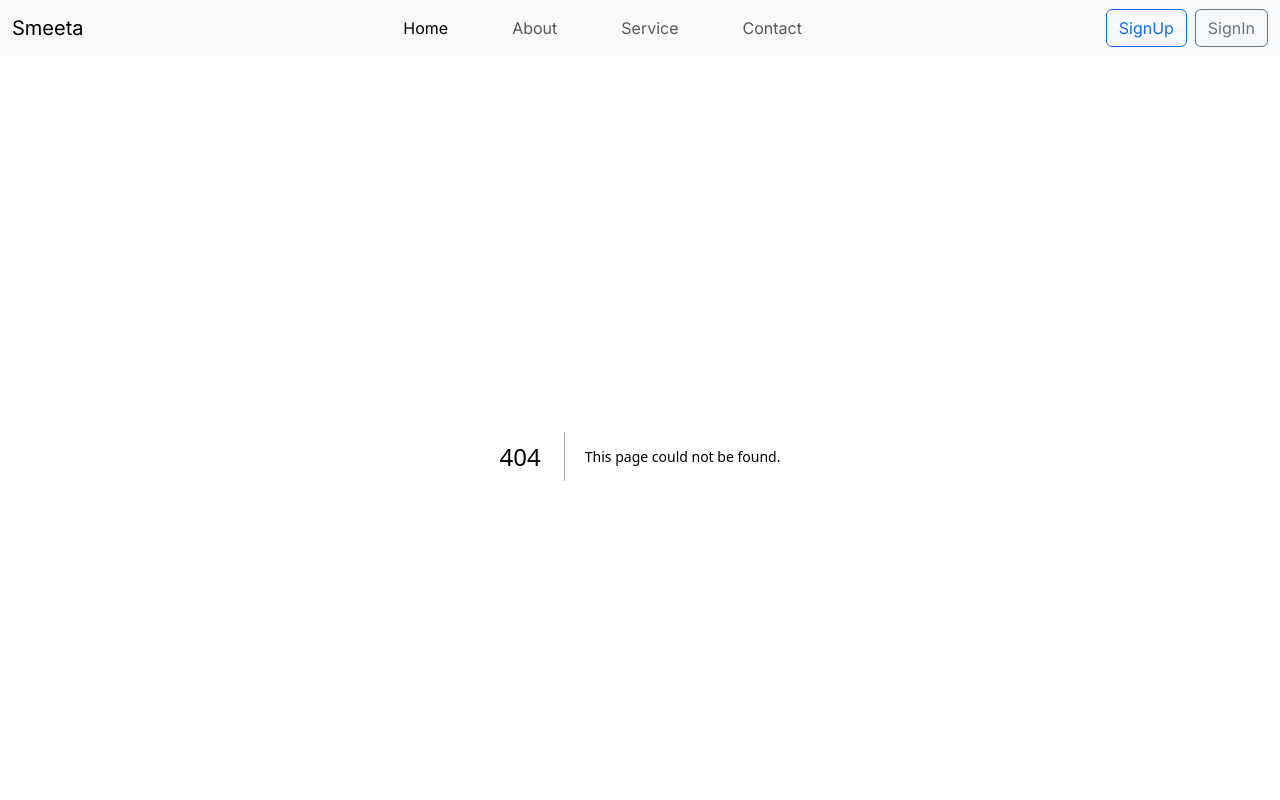
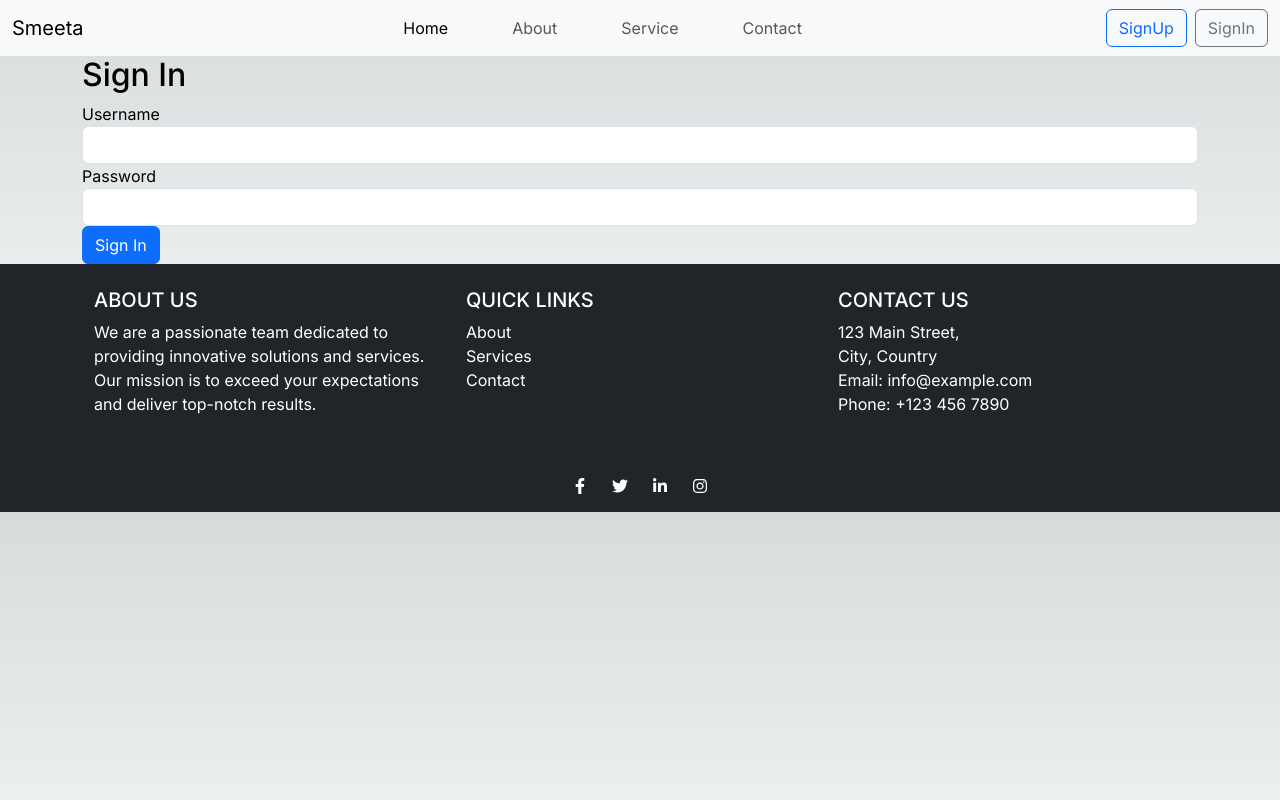
Before and after one commit to ZwaneProgram/FontendTest-cmtc, a Next.js app: page /signin in a window 1280 px wide. Before the commit this address had no page. Shown: the top 800 px of the page. Built offline with nearby package versions, Linux system fonts and the light colour scheme.

Commit message:
login logout

```diff
--- a/package.json
+++ b/package.json
@@ -15,6 +15,7 @@
     "@fortawesome/free-solid-svg-icons": "^6.5.2",
     "bootstrap": "^5.3.3",
     "bootstrap-icons": "^1.11.3",
+    "jwt-decode": "^4.0.0",
     "next": "14.2.4",
     "react": "^18",
     "react-bootstrap": "^2.10.4",
--- a/src/app/components/Navbar.js
+++ b/src/app/components/Navbar.js
@@ -1,6 +1,30 @@
+'use client'
 import Link from 'next/link';
+import { useEffect, useState } from 'react';
+import { jwtDecode } from 'jwt-decode';
 
 const Navbar = () => {
+  const [username, setUsername] = useState(null);
+
+  useEffect(() => {
+    const token = localStorage.getItem('token');
+    if (token) {
+      try {
+        const decodedToken = jwtDecode(token);
+        setUsername(decodedToken.username);
+      } catch (error) {
+        console.error('Invalid token', error);
+      }
+    }
+  }, []);
+
+  const handleLogout = () => {
+    // Remove token from localStorage and reset username
+    localStorage.removeItem('token');
+    localStorage.removeItem('user');
+    setUsername(null);
+  };
+
   return (
     <nav className="navbar navbar-expand-lg navbar-light bg-light">
       <div className="container-fluid">
@@ -24,12 +48,21 @@ const Navbar = () => {
             </li>
           </ul>
           <div className="d-flex">
-            <Link href="/signup">
-              <button className="btn btn-outline-primary me-2">SignUp</button>
-            </Link>
-            <Link href="/">
-              <button className="btn btn-outline-secondary">SignIn</button>
-            </Link>
+            {username ? (
+              <>
+                <span className="navbar-text me-3 fw-bold">Welcome, <strong>{username}</strong></span>
+                <button onClick={handleLogout} className="btn btn-outline-danger">Logout</button>
+              </>
+            ) : (
+              <>
+                <Link href="/signup">
+                  <button className="btn btn-outline-primary me-2">SignUp</button>
+                </Link>
+                <Link href="/signin">
+                  <button className="btn btn-outline-secondary">SignIn</button>
+                </Link>
+              </>
+            )}
           </div>
         </div>
       </div>
--- /dev/null
+++ b/src/app/signin/page.js
@@ -0,0 +1,68 @@
+'use client';
+
+import { useState } from 'react';
+
+export default function SignIn() {
+  const [username, setUsername] = useState('');
+  const [password, setPassword] = useState('');
+  const [error, setError] = useState(null);
+
+  const handleLogin = async (e) => {
+    e.preventDefault();
+
+    try {
+      const res = await fetch('https://backend-lime-nine.vercel.app/api/login', {
+        method: 'POST',
+        headers: {
+          'Content-Type': 'application/json',
+        },
+        body: JSON.stringify({ username, password }),
+      });
+
+      const data = await res.json();
+
+      if (res.status === 200) {
+
+        localStorage.setItem('token', data.token);
+
+        localStorage.setItem('user', JSON.stringify(data.user));
+
+        window.location.reload();
+      } else {
+        setError(data.error || 'Login failed');
+      }
+    } catch (err) {
+      setError('An error occurred. Please try again.');
+    }
+  };
+
+  return (
+    <div className="container">
+      <h2>Sign In</h2>
+      {error && <p style={{ color: 'red' }}>{error}</p>}
+      <form onSubmit={handleLogin}>
+        <div className="form-group">
+          <label>Username</label>
+          <input
+            type="text"
+            value={username}
+            onChange={(e) => setUsername(e.target.value)}
+            className="form-control"
+            required
+          />
+        </div>
+        <div className="form-group">
+          <label>Password</label>
+          <input
+            type="password"
+            value={password}
+            onChange={(e) => setPassword(e.target.value)}
+            className="form-control"
+            required
+          />
+        </div>
+        <button type="submit" className="btn btn-primary">Sign In</button>
+      </form>
+    </div>
+  );
+}
```
Also changed, not shown: 1 other file (tests, documents, lock files or other folders).
